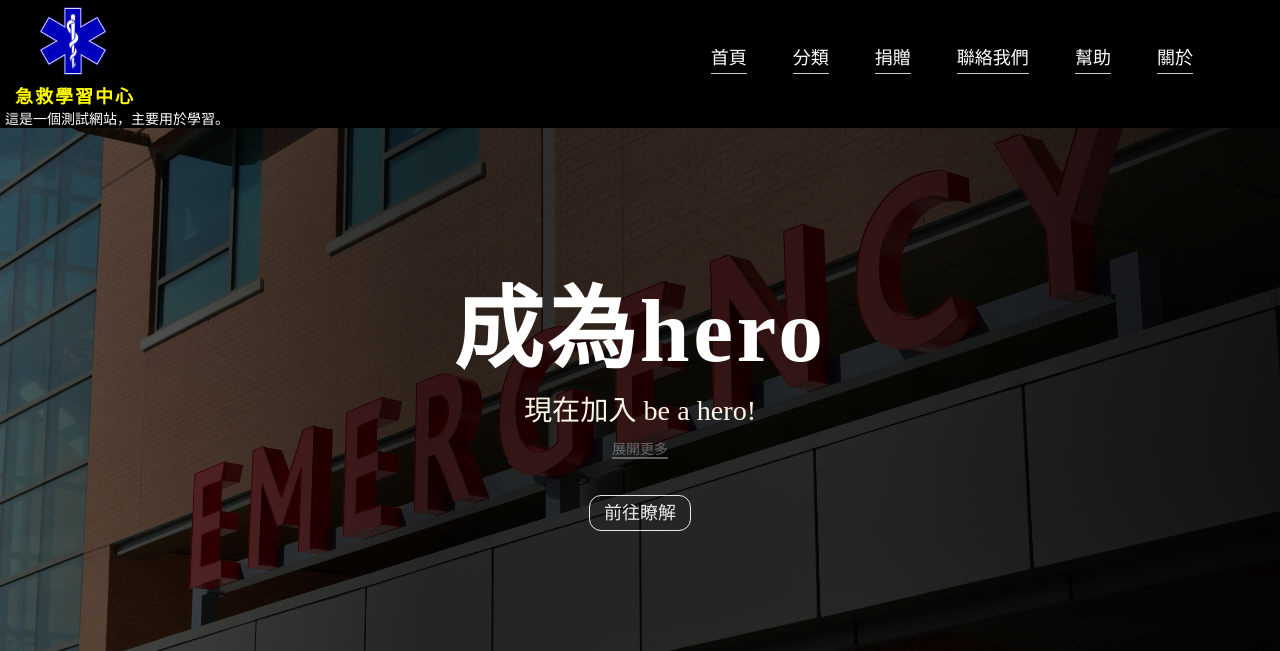
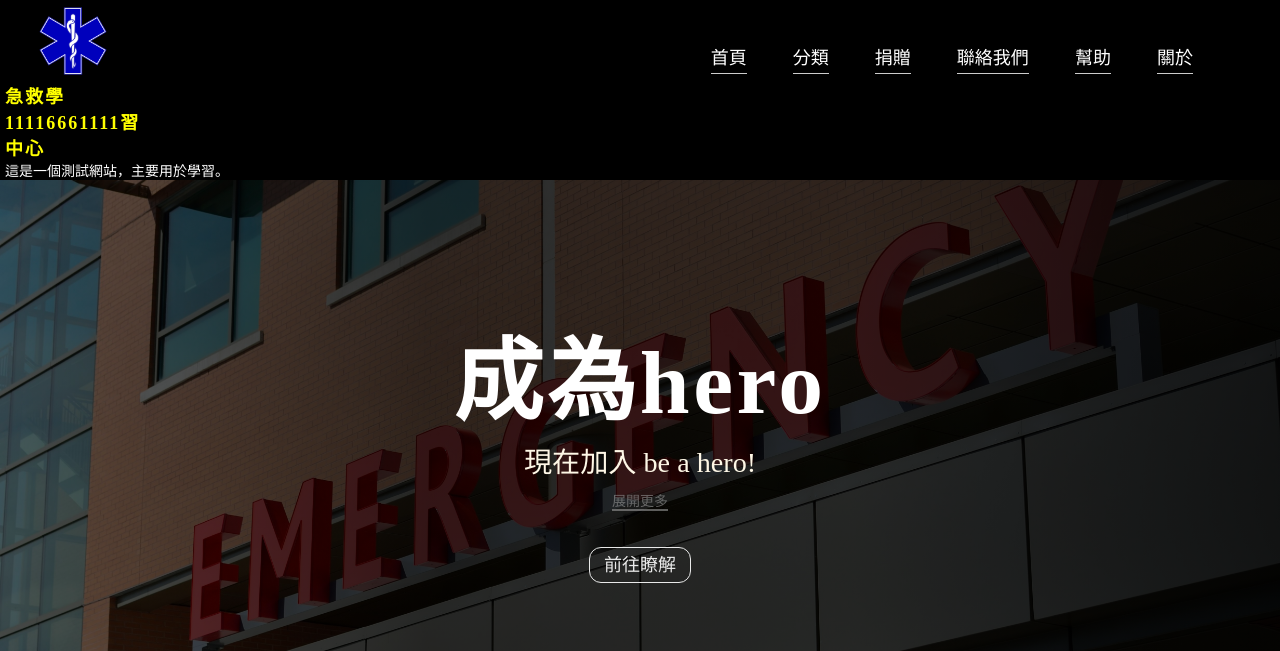
Before and after one commit to KlayJos/KlayJos.github.io, a plain HTML site: page aooboo/index.html in a window 1280 px wide. Shown: the top 651 px of the page. Drawn offline with Linux system fonts and the light colour scheme.

Commit message:
更新 HTML 和 CSS 樣式

```diff
--- a/aooboo/index.html
+++ b/aooboo/index.html
@@ -10,7 +10,7 @@
         <header><div class="header">
             <div class="logo">
                 <img src="img\StarOfLife.png" alt="Web Logo">
-                <h1><a href="index.html">急救學習中心</a></h1>
+                <h1><a href="index.html">急救學11116661111習中心</a></h1>
             </div>
             <p>這是一個測試網站，主要用於學習。</p>
             <nav><div class="nav">
```
